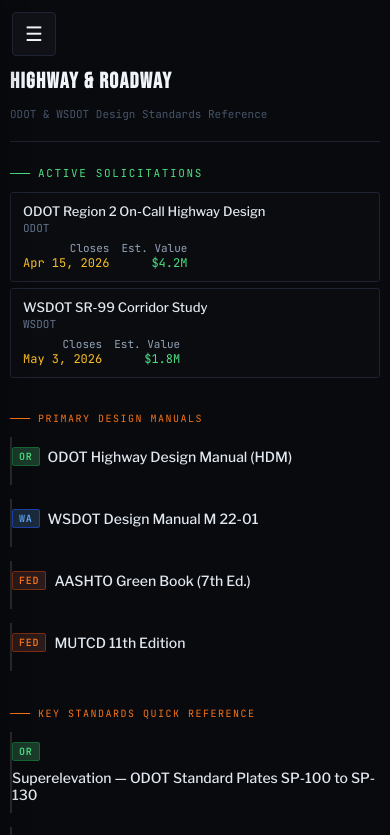
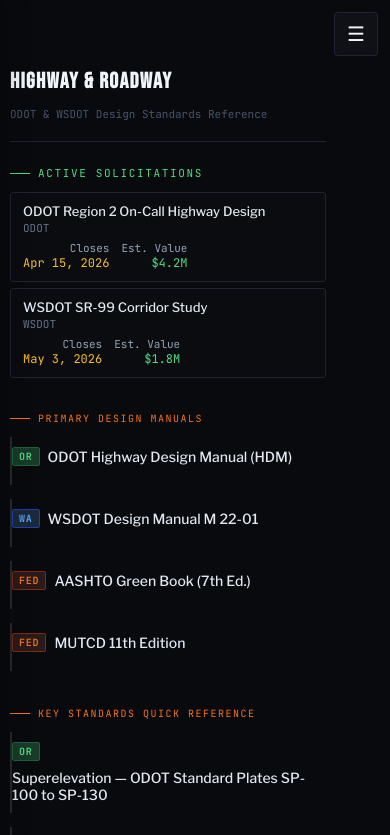
Before and after one commit to natebrantley/infraref, a React (Vite) app: page / in a window 390 px wide. Shown: the top 835 px of the page. Built offline with nearby package versions, Linux system fonts and the light colour scheme.

Commit message:
Move mobile hamburger to top-right to avoid blocking title and taps
Made-with: Cursor

```diff
--- a/src/index.css
+++ b/src/index.css
@@ -80,12 +80,14 @@ body {
     display: flex;
     position: fixed;
     top: max(12px, env(safe-area-inset-top));
-    left: 12px;
+    right: 12px;
+    left: auto;
     z-index: 101;
   }
   .app-main {
     padding: 16px 12px;
     padding-top: calc(56px + env(safe-area-inset-top));
+    padding-right: calc(12px + 44px + 12px);
   }
   .app-header {
     display: flex;
@@ -112,6 +114,6 @@ body {
 }
 
 @media (max-width: 480px) {
-  .app-main { padding: 12px 10px; padding-top: calc(56px + env(safe-area-inset-top)); }
+  .app-main { padding: 12px 10px; padding-top: calc(56px + env(safe-area-inset-top)); padding-right: calc(10px + 44px + 10px); }
   .app-title { font-size: 22px !important; }
 }
```
